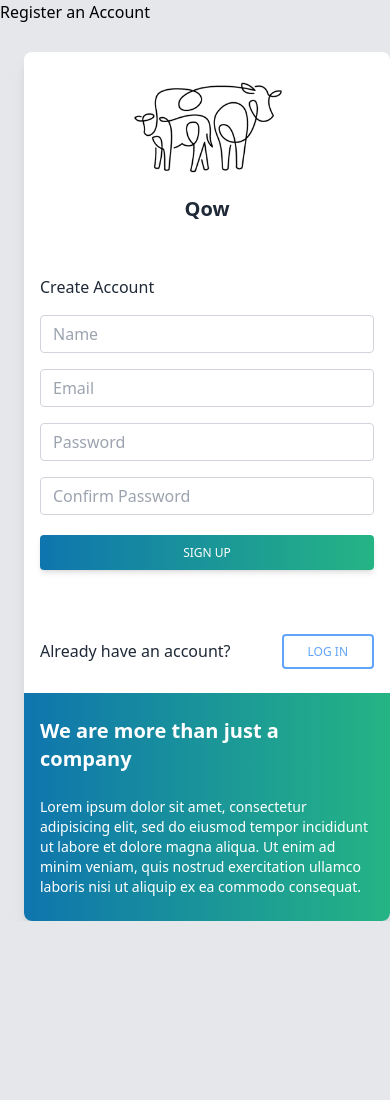
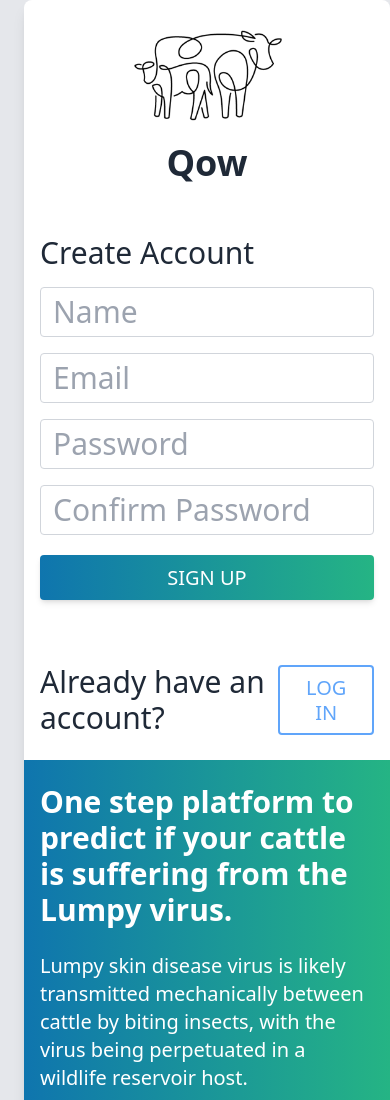
Before and after one commit to Bhooyas/QowFrontend, a website: page register.html in a window 390 px wide. Shown: the top 1100 px of the page. Before the commit the page ends 921 px from the top, so only its background shows below. Drawn offline with nearby package versions, Linux system fonts and the light colour scheme.

Commit message:
Adding favicon and registerpage responsive

```diff
--- a/register.html
+++ b/register.html
@@ -11,11 +11,12 @@
   <script src="js/amazon-cognito-identity.min.js"></script>
   <script src="js/config.js"></script>
   <script src="https://cdn.tailwindcss.com"></script>
+  <link rel="icon" type="image/x-icon" href="./src/favicon.ico">
   </head>
-    <body class="bg-gray-200">
-		<h1 class="h3 mb-3 font-weight-normal" id="titleheader">Register an Account</h1>
+    <body class="bg-gray-200 lg:text-base text-3xl">
+		<!-- <h1 class="h3 mb-3 font-weight-normal" id="titleheader">Register an Account</h1> -->
         <section class="h-full gradient-form bg-gray-200 md:h-screen">
-            <div class="container pt-4 px-6 h-full">
+            <div class="container px-6 h-full">
               <div class="flex justify-center items-center flex-wrap h-full g-6 text-gray-800 w-screen lg:w-full pr-6 lg:pr-0">
                 <div class="xl:w-10/12">
                   <div class="block bg-white shadow-lg rounded-lg">
@@ -28,13 +29,13 @@
                               src="./src/logo.png"
                               alt="logo"
                             />
-                            <h4 class="text-xl font-semibold mt-1 mb-12 pb-1">Qow</h4>
+                            <h4 class="lg:text-xl text-4xl font-semibold mt-1 mb-12 pb-1">Qow</h4>
                           </div>
                           <form>
                             <p class="mb-4">Create Account</p>
                             <div class="mb-4">
                               <input
-                                class="form-control block w-full px-3 py-1.5 text-base font-normal text-gray-700 bg-white bg-clip-padding border border-solid border-gray-300 rounded transition ease-in-out m-0 focus:text-gray-700 focus:bg-white focus:border-blue-600 focus:outline-none"
+                                class="form-control block w-full px-3 py-1.5 font-normal text-gray-700 bg-white bg-clip-padding border border-solid border-gray-300 rounded transition ease-in-out m-0 focus:text-gray-700 focus:bg-white focus:border-blue-600 focus:outline-none"
 											type="personalname" id="personalnameRegister" placeholder="Name" pattern=".*" required
                               />
                             </div>
@@ -42,24 +43,14 @@
                             <div class="mb-4">
                                 <input
                                   type="email"
-                                  class="form-control block w-full px-3 py-1.5 text-base font-normal text-gray-700 bg-white bg-clip-padding border border-solid border-gray-300 rounded transition ease-in-out m-0 focus:text-gray-700 focus:bg-white focus:border-blue-600 focus:outline-none"
+                                  class="form-control block w-full px-3 py-1.5 font-normal text-gray-700 bg-white bg-clip-padding border border-solid border-gray-300 rounded transition ease-in-out m-0 focus:text-gray-700 focus:bg-white focus:border-blue-600 focus:outline-none"
                                   id="emailInputRegister" placeholder="Email" pattern=".*" required
                                 />
                             </div>
-                         <!---
-                            <div class="mb-4">
-                                <input
-                                  type="text"
-                                  class="form-control block w-full px-3 py-1.5 text-base font-normal text-gray-700 bg-white bg-clip-padding border border-solid border-gray-300 rounded transition ease-in-out m-0 focus:text-gray-700 focus:bg-white focus:border-blue-600 focus:outline-none"
-                                  id="phoneNoRegister"
-                                  placeholder="Phone Number" required
-                                />
-                            </div>
-						-->
                             <div class="mb-4">
                               <input
                                 type="password"
-                                class="form-control block w-full px-3 py-1.5 text-base font-normal text-gray-700 bg-white bg-clip-padding border border-solid border-gray-300 rounded transition ease-in-out m-0 focus:text-gray-700 focus:bg-white focus:border-blue-600 focus:outline-none"
+                                class="form-control block w-full px-3 py-1.5 font-normal text-gray-700 bg-white bg-clip-padding border border-solid border-gray-300 rounded transition ease-in-out m-0 focus:text-gray-700 focus:bg-white focus:border-blue-600 focus:outline-none"
                                 id="passwordInputRegister" placeholder="Password" pattern=".*" required
                               />
                             </div>
@@ -67,14 +58,14 @@
                             <div class="mb-4">
                                 <input
                                   type="password"
-                                  class="form-control block w-full px-3 py-1.5 text-base font-normal text-gray-700 bg-white bg-clip-padding border border-solid border-gray-300 rounded transition ease-in-out m-0 focus:text-gray-700 focus:bg-white focus:border-blue-600 focus:outline-none"
+                                  class="form-control block w-full px-3 py-1.5 font-normal text-gray-700 bg-white bg-clip-padding border border-solid border-gray-300 rounded transition ease-in-out m-0 focus:text-gray-700 focus:bg-white focus:border-blue-600 focus:outline-none"
                                   id="confirmationpassword" placeholder="Confirm Password" pattern=".*" required
                                 />
                             </div>
 
                             <div class="text-center pt-1 mb-12 pb-1">
                               <button
-                                class="inline-block px-6 py-2.5 text-white font-medium text-xs leading-tight uppercase rounded shadow-md hover:bg-blue-700 hover:shadow-lg focus:shadow-lg focus:outline-none focus:ring-0 active:shadow-lg transition duration-150 ease-in-out w-full mb-3"
+                                class="inline-block px-6 py-2.5 text-white font-medium lg:text-xs text-xl leading-tight uppercase rounded shadow-md hover:bg-blue-700 hover:shadow-lg focus:shadow-lg focus:outline-none focus:ring-0 active:shadow-lg transition duration-150 ease-in-out w-full mb-3"
                                 type="button" onclick="registerButton()"
                                 data-mdb-ripple="true"
                                 data-mdb-ripple-color="light"
@@ -94,7 +85,7 @@
                               <p class="mb-0 mr-2">Already have an account?</p>
                               <button
                                 type="button"
-                                class="inline-block px-6 py-2 border-2 border-blue-400 text-blue-400 font-medium text-xs leading-tight uppercase rounded hover:bg-black hover:bg-opacity-5 focus:outline-none focus:ring-0 transition duration-150 ease-in-out"
+                                class="inline-block px-6 py-2 border-2 border-blue-400 text-blue-400 font-medium lg:text-xs text-xl leading-tight uppercase rounded hover:bg-black hover:bg-opacity-5 focus:outline-none focus:ring-0 transition duration-150 ease-in-out"
                                 data-mdb-ripple="true"
                                 data-mdb-ripple-color="light">
                                 <a href="./login.html" >Log In</a>
@@ -110,12 +101,9 @@
                         "
                       >
                         <div class="text-white px-4 py-6 md:p-12 md:mx-6">
-                          <h4 class="text-xl font-semibold mb-6">We are more than just a company</h4>
-                          <p class="text-sm">
-                            Lorem ipsum dolor sit amet, consectetur adipisicing elit, sed do eiusmod
-                            tempor incididunt ut labore et dolore magna aliqua. Ut enim ad minim veniam,
-                            quis nostrud exercitation ullamco laboris nisi ut aliquip ex ea commodo
-                            consequat.
+                          <h4 class="lg:text-xl text-3xl font-semibold mb-6">One step platform to predict if your cattle is suffering from the Lumpy virus.</h4>
+                          <p class="lg:text-sm text-xl">
+                            Lumpy skin disease virus is likely transmitted mechanically between cattle by biting insects, with the virus being perpetuated in a wildlife reservoir host.
                           </p>
                         </div>
                       </div>
```
Also changed, not shown: login.html (+1 -1 lines), uploadImage.html (+1 -0 lines), src/favicon.ico (added).
